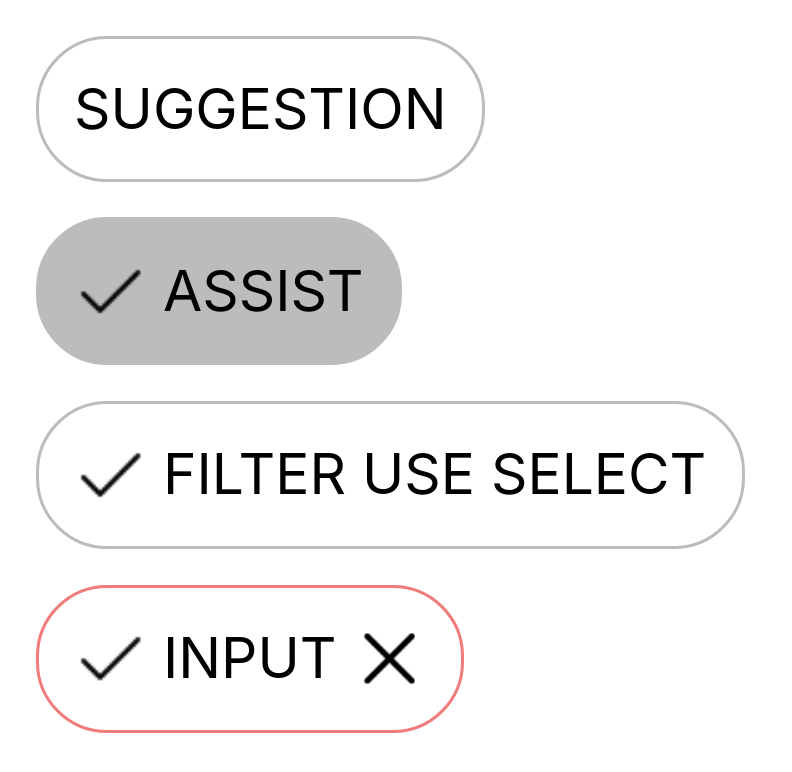
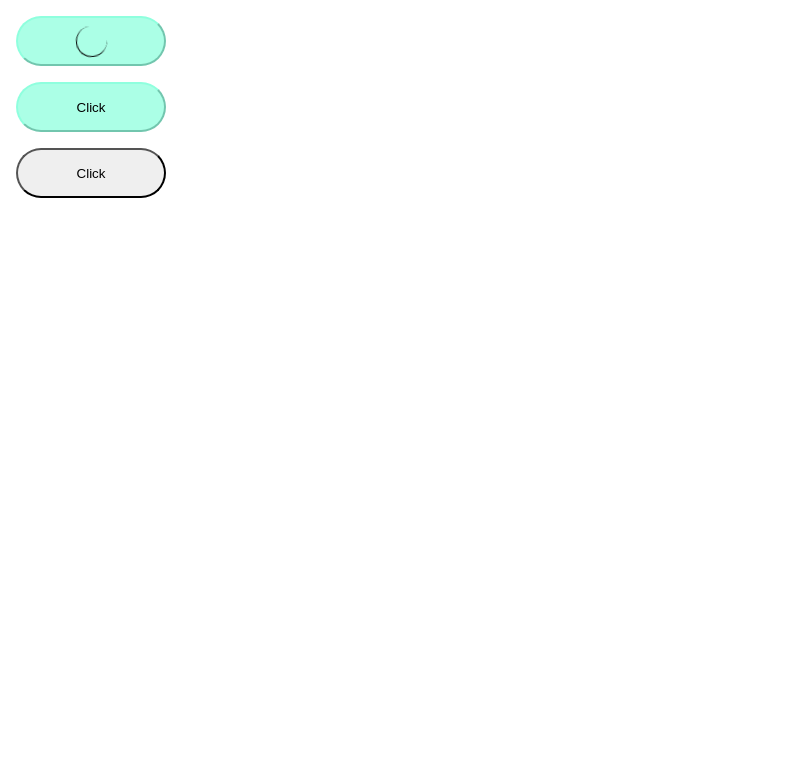
Before and after one commit to Jump2FE/my_metamong_component_playground, a React (Create React App) app: page / in a window 1280 px wide. Shown: the top 772 px of the page, without its empty margins (0-792 px from the left). Built offline with nearby package versions, Linux system fonts and the light colour scheme.

Commit message:
[2 Week] Button Component

```diff
--- a/src/App.tsx
+++ b/src/App.tsx
@@ -1,33 +1,20 @@
-// Img
-import check from './assets/images/chip/check.png';
-import close from './assets/images/chip/close.png';
+import { useState } from 'react';
 
 // Component
-import Chip from './chip';
+import Button from './button';
 
 const App = () => {
+  const [isFetching] = useState(true);
+
   return (
     <>
-      <Chip>
-        <Chip.Label>SUGGESTION</Chip.Label>
-      </Chip>
-      <Chip useSelected backgroundColor={{ default: '#bcbcbc', select: '#f17c7c' }}>
-        <Chip.LeadingImg src={check} />
-        <Chip.Label>ASSIST</Chip.Label>
-      </Chip>
-      <Chip useSelected>
-        <Chip.LeadingImg src={check} />
-        <Chip.Label>FILTER USE SELECT</Chip.Label>
-      </Chip>
-      <Chip
-        useSelected
-        backgroundColor={{ default: '#fff', select: '#f17c7c' }}
-        borderColor={{ default: '#f17c7c', select: '#f17c7c' }}
-      >
-        <Chip.LeadingImg src={check} />
-        <Chip.Label>INPUT</Chip.Label>
-        <Chip.TrailingImg src={close} />
-      </Chip>
+      <Button isFetching disabled={isFetching} bgColor="#82ffdaab" />
+      <Button isFetching={false} bgColor="#82ffdaab">
+        Click
+      </Button>
+      <Button isFetching={false} hoverOption={{ bgColor: '#fff' }}>
+        Click
+      </Button>
     </>
   );
 };
--- /dev/null
+++ b/src/button/index.tsx
@@ -0,0 +1,33 @@
+import { ButtonHTMLAttributes, FC, PropsWithChildren } from 'react';
+import { StyledButton } from './style';
+import { Spinner } from '../loading/style';
+
+interface IButton extends ButtonHTMLAttributes<HTMLButtonElement>, PropsWithChildren {
+  isFetching?: boolean;
+  height?: string;
+  width?: string;
+  bgColor?: string;
+  borderRadius?: string;
+  hoverOption?: {
+    bgColor?: string;
+    color?: string;
+  };
+}
+const Button: FC<IButton> = ({ isFetching, children, ...rest }) => {
+  return (
+    <StyledButton type="button" {...rest}>
+      {isFetching ? <Spinner /> : children}
+    </StyledButton>
+  );
+};
+
+export default Button;
+
+Button.defaultProps = {
+  isFetching: false,
+  height: '50px',
+  width: '150px',
+  bgColor: undefined,
+  borderRadius: '2.778vw',
+  hoverOption: undefined,
+};
--- /dev/null
+++ b/src/button/style/index.tsx
@@ -0,0 +1,33 @@
+import { styled } from 'styled-components';
+
+export const StyledButton = styled.button<{
+  isFetching?: boolean;
+  borderRadius?: string;
+  height?: string;
+  width?: string;
+  bgColor?: string;
+  hoverOption?: {
+    bgColor?: string;
+    color?: string;
+  };
+}>`
+  width: ${(props) => props.width};
+  height: ${(props) => props.height};
+  background-color: ${(props) => props.bgColor};
+  border-color: ${(props) => props.bgColor};
+  display: flex;
+  justify-content: center;
+  align-items: center;
+  border-radius: ${(props) => props.borderRadius};
+  margin: 16px;
+  ${(props) => !props.disabled && 'cursor: pointer;'}
+  ${(props) =>
+    !props.disabled &&
+    `
+  &:hover {
+    border-color: ${props.hoverOption?.bgColor};
+    background-color: ${props.hoverOption?.bgColor};
+    color: ${props.hoverOption?.color};
+  }
+  `}
+`;
--- /dev/null
+++ b/src/loading/style/index.tsx
@@ -0,0 +1,26 @@
+import styled, { keyframes } from 'styled-components';
+
+const rotation = keyframes`
+    from{
+        transform: rotate(0deg);
+    }
+
+    to{
+        transform: rotate(360deg);
+    }
+`;
+
+export const Spinner = styled.div<{
+  height?: string;
+  width?: string;
+  color?: string;
+}>`
+  position: relative;
+  height: ${(props) => props.height || '30px'};
+  width: ${(props) => props.width || '30px'};
+  border: 1px solid ${(props) => props.color || '#000'};
+  border-radius: 50%;
+  border-top: none;
+  border-right: none;
+  animation: ${rotation} 1s linear infinite;
+`;
```
Also changed, not shown: 2 other files (tests, documents, lock files or other folders).
